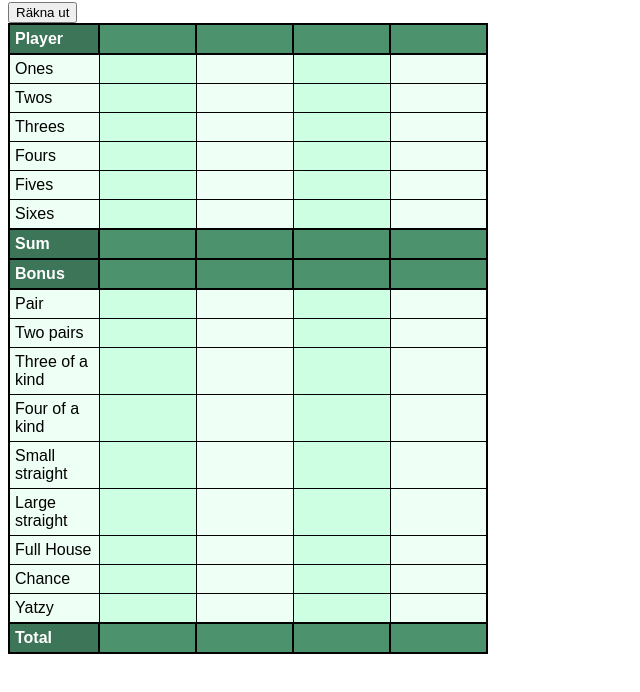
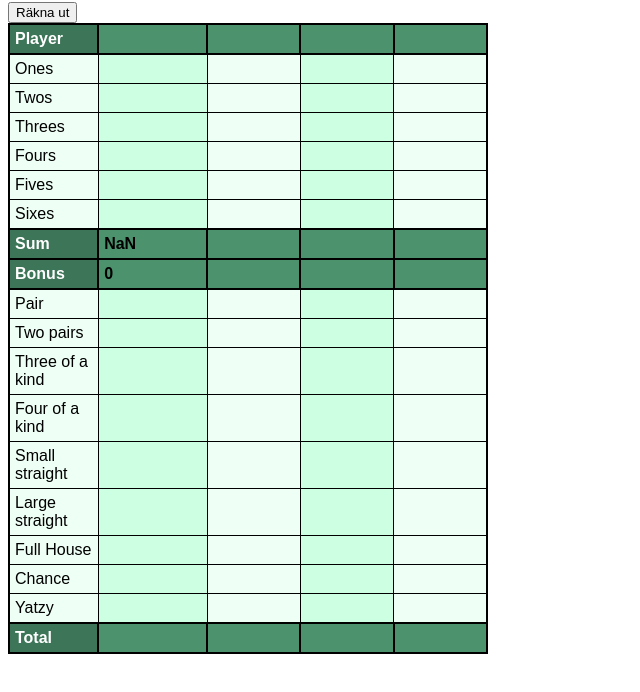
Before and after one commit to ErikaAhlstrom/yatsyGruppen, a plain HTML site: page index.html in a window 1280 px wide. Both pictures are taken after a click on the button "Räkna ut". Shown: the part 66-758 px from the top of the page, without its empty margins (0-640 px from the left). Drawn offline with Linux system fonts and the light colour scheme.

Commit message:
Added function to count bonus sum p1

```diff
--- a/index.html
+++ b/index.html
@@ -72,18 +72,18 @@
 
                 <tr class="lightGrey">
                     <th class="darkGrey">Sum</th>
-                    <th><input id="player1_sum" type="text"></th>
-                    <th><input id="player2_sum" type="text"></th>
-                    <th><input id="player3_sum" type="text"></th>
-                    <th><input id="player4_sum" type="text"></th>
+                    <th id="player1_sum"></th>
+                    <th id="player2_sum"></th>
+                    <th id="player3_sum"></th>
+                    <th id="player4_sum"></th>
                 </tr>
 
                 <tr class="lightGrey">
                     <th class="darkGrey">Bonus</th>
-                    <th><input type="text"></th>
-                    <th><input type="text"></th>
-                    <th><input type="text"></th>
-                    <th><input type="text"></th>
+                    <th id="player1_bonus"></th>
+                    <th id="player2_bonus"></th>
+                    <th id="player3_bonus"></th>
+                    <th id="player4_bonus"></th>
                 </tr>
 
                 <tr>
--- a/script.js
+++ b/script.js
@@ -1,7 +1,41 @@
 document.addEventListener("DOMContentLoaded", function(e){
     let calc_button=document.getElementById("calc");
     calc_button.addEventListener("click", function(event){
-        console.log(click);
+        let p1 = document.getElementById("player1");
+        let p1_ones = document.getElementById("player1_ones"); ////objekt
+        let p1_twos = document.getElementById("player1_twos");
+        let p1_threes = document.getElementById("player1_threes");
+        let p1_fours = document.getElementById("player1_fours");
+        let p1_fives = document.getElementById("player1_fives");
+        let p1_sixes = document.getElementById("player1_sixes");
+        let p1_sum = document.getElementById("player1_sum");
+        let p1_bonus = document.getElementById("player1_bonus");
+
+        let p1_sum_array = [p1_ones.value,
+                            p1_twos.value,
+                            p1_threes.value,
+                            p1_fours.value,
+                            p1_fives.value,
+                            p1_sixes.value];
+        let sum = 0;
+        for (x of p1_sum_array) {
+
+            let y = parseInt(x);
+            if (!x || x === NaN) {      //// varför funkar det
+                x = 0;
+            }
+            sum += y;
+        }
+        p1_sum.innerHTML = sum;
+
+        if (sum >= 63) {
+            p1_bonus.innerHTML = 50;
+        } else {
+            p1_bonus.innerHTML = 0;
+        }
+
+
+
     });
 
 });
```
